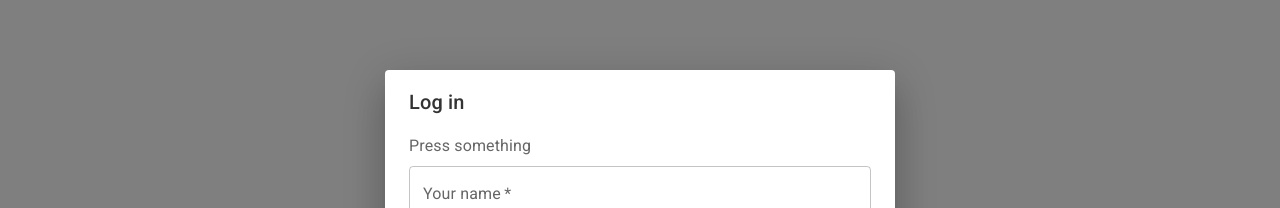
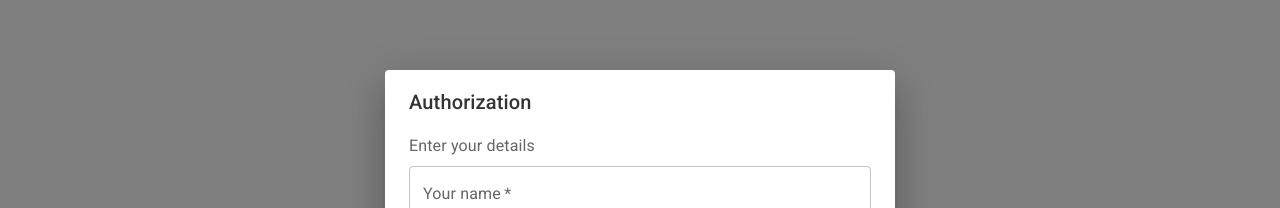
Before and after one commit to popingalov/testnews, a React (Create React App) app: page /home in a window 1280 px wide. Both pictures are taken after a click on the button "LOG IN". Shown: the part 182-390 px from the top of the page. Built offline with nearby package versions, Linux system fonts and the light colour scheme.

Commit message:
translation

```diff
--- a/src/component/dialogForm/DialogForm.tsx
+++ b/src/component/dialogForm/DialogForm.tsx
@@ -16,10 +16,13 @@ import { useCreateTokenMutation } from 'redux/api/token';
 import { setToken } from 'redux/slice/tokenSlice';
 import { useNavigate } from 'react-router-dom';
 import { changeDialogTrigger, changeLoaderTrigger } from 'redux/slice/trigers';
+import { useTranslation } from 'react-i18next';
 
-const { REACT_APP_NAME: envName, REACT_APP_PASSWORD: envPass } = process.env;
+const { REACT_APP_NAME: envName, REACT_APP_PASSWORD: envPassword } =
+  process.env;
 
 export default function DialogForm() {
+  const { t } = useTranslation();
   const dispatch = useAppDispatch();
   const nav = useNavigate();
   const [name, setName] = useState('');
@@ -55,24 +58,24 @@ export default function DialogForm() {
     const value = event.target.value;
     setPassword(value);
     if (value.length >= 5) {
-      setPasswordError(value !== envPass);
+      setPasswordError(value !== envPassword);
     }
   };
 
   const handlePasswordBlur = () => {
-    setPasswordError(password !== envPass);
+    setPasswordError(password !== envPassword);
   };
   const handleTogglePasswordVisibility = () => {
     setShowPassword(!showPassword);
   };
   const handleSubmit = () => {
-    if (name === envName && password === envPass) {
+    if (name === envName && password === envPassword) {
       createToken({ username: name, password: Number(password) });
       dispatch(changeDialogTrigger(true));
       dispatch(changeLoaderTrigger(true));
     } else {
       setNameError(name !== envName);
-      setPasswordError(password !== envPass);
+      setPasswordError(password !== envPassword);
     }
   };
 
@@ -82,15 +85,18 @@ export default function DialogForm() {
 
   return (
     <Dialog open={true} aria-labelledby="registration">
-      <DialogTitle id="registration">Log in</DialogTitle>
+      <DialogTitle id="registration">{t('dialogForm.title')}</DialogTitle>
       <DialogContent>
-        <DialogContentText>Press something</DialogContentText>
+        <DialogContentText>{t('dialogForm.context')}</DialogContentText>
         <TextField
-          // autoFocus
           required
           margin="dense"
           id="name"
-          label={nameError ? 'Please enter "admin"' : 'Your name'}
+          label={
+            nameError
+              ? `${t('dialogForm.nameLabel.first')} ${envName}`
+              : t('dialogForm.nameLabel.second')
+          }
           type="text"
           fullWidth
           value={name}
@@ -102,7 +108,11 @@ export default function DialogForm() {
           required
           margin="dense"
           id="password"
-          label={passwordError ? 'Please enter "12345"' : 'Password'}
+          label={
+            passwordError
+              ? `${t('dialogForm.passwordLabel.first')} ${envPassword}`
+              : t('dialogForm.passwordLabel.second')
+          }
           type={showPassword ? 'text' : 'password'}
           fullWidth
           value={password}
@@ -119,8 +129,10 @@ export default function DialogForm() {
         />
       </DialogContent>
       <DialogActions>
-        <Button onClick={cancelHandler}>Cancel</Button>
-        <Button onClick={handleSubmit}>Submit</Button>
+        <Button onClick={cancelHandler}>
+          {t('dialogForm.buttons.cancel')}
+        </Button>
+        <Button onClick={handleSubmit}>{t('dialogForm.buttons.submit')}</Button>
       </DialogActions>
     </Dialog>
   );
--- a/src/translation/en.json
+++ b/src/translation/en.json
@@ -15,5 +15,12 @@
   },
   "errorElement": {
     "message": "Hello, you have found a secret level, enjoy!"
+  },
+  "dialogForm": {
+    "title": "Authorization",
+    "context": "Enter your details",
+    "nameLabel": { "first": "Please enter", "second": "Your name" },
+    "passwordLabel": { "first": "Please enter", "second": "Password" },
+    "buttons": { "cancel": "Cancel", "submit": "Submit" }
   }
 }
--- a/src/translation/ua.json
+++ b/src/translation/ua.json
@@ -15,5 +15,12 @@
   },
   "errorElement": {
     "message": "Вітаю, ви знайшли секретний рівень, насолоджуйтесь!"
+  },
+  "dialogForm": {
+    "title": "Авторизація",
+    "context": "Введіть ваші дані",
+    "nameLabel": { "first": "Введіть", "second": "Ваше Ім'я" },
+    "passwordLabel": { "first": "Введіть", "second": "Пароль" },
+    "buttons": { "cancel": "Скасувати", "submit": "Надіслати" }
   }
 }
```
